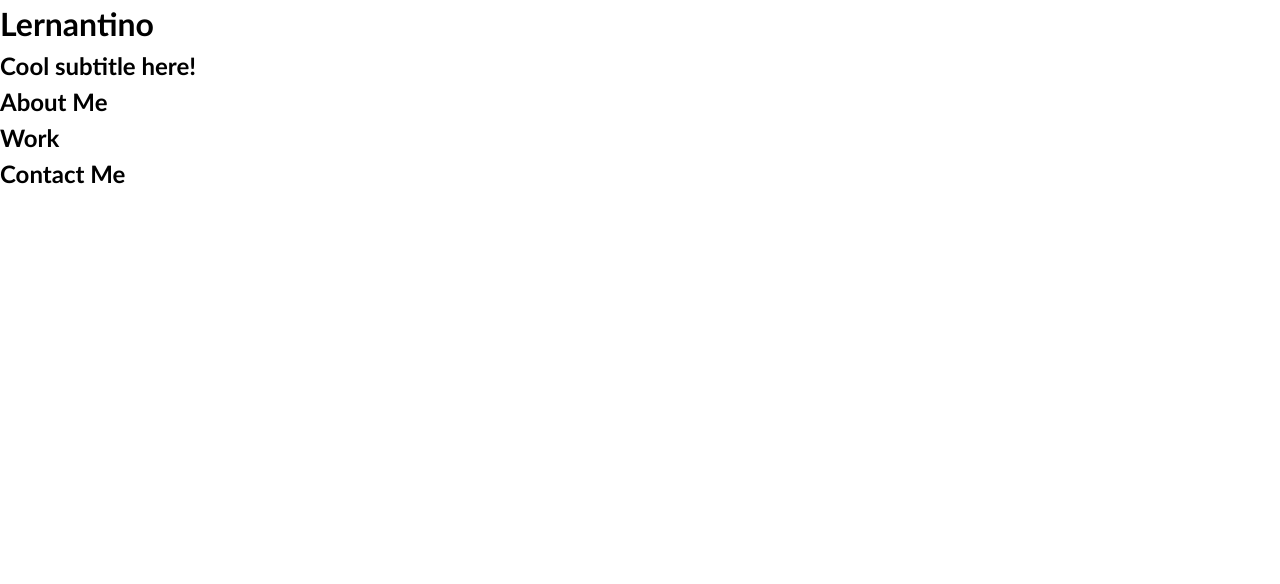
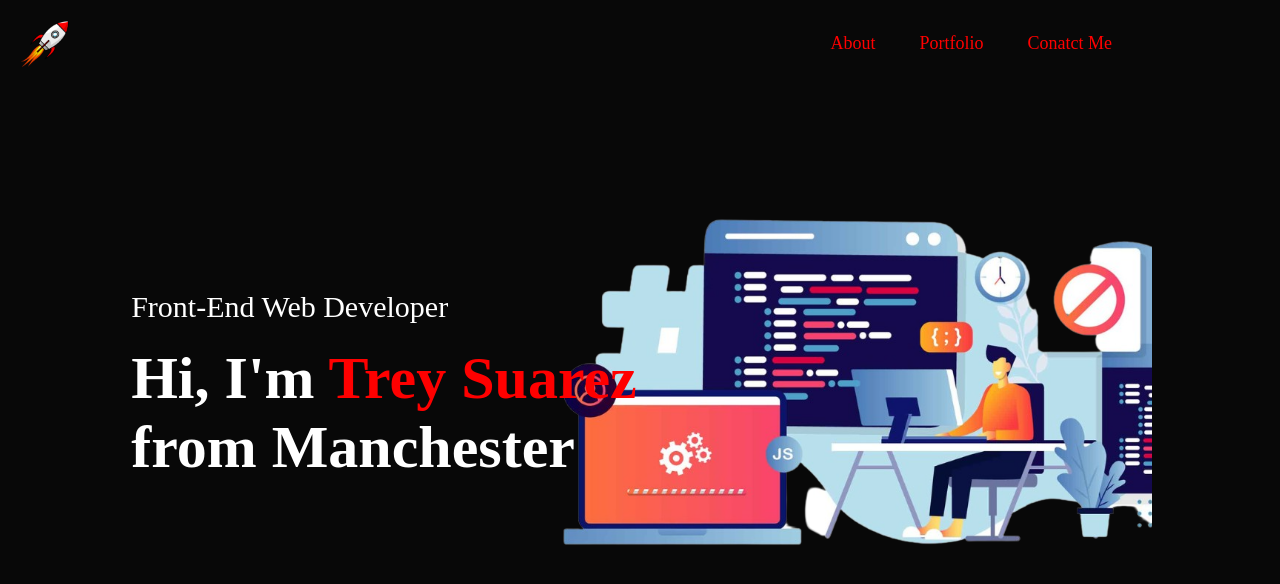
Before and after one commit to Treywsuarez/First-Portfolio, a plain HTML site: page index.html in a window 1280 px wide. Drawn offline with Linux system fonts and the light colour scheme; files that its build step writes are made by us from their sources.

Commit message:
Added and styled Nav section

```diff
--- a/index.html
+++ b/index.html
@@ -1,45 +1,31 @@
 <!DOCTYPE html>
-<html lang="en-gb">
-
+<html lang="en">
 <head>
   <meta charset="UTF-8">
+  <meta http-equiv="X-UA-Compatible" content="IE=edge">
   <meta name="viewport" content="width=device-width, initial-scale=1.0">
-  <meta http-equiv="X-UA-Compatible" content="ie=edge">
-  <title>Lernantino // Web Developer</title>
-  <link rel="stylesheet" href="./assets/css/style.css" />
+  <title>Document</title>
+  <link rel="stylesheet" href="./starter/css/style.css">
+
 </head>
-
 <body>
-  <!-- main logo / nav -->
+  <!--Nav section-->
   <header>
-    <h1>Lernantino</h1>
-    <nav>
-    </nav>
+      <div class="container">
+        <nav>
+          <img src="./starter/images/Cartoon_space_rocket.png" class="logo" alt="">
+          <ul id="sidemenu">
+            <li><a href="#about">About</a></li>
+            <li><a href="#Portfolio">Portfolio</a></li>
+            <li><a href="#Contact">Conatct Me</a></li>
+          </ul>
+        </nav>
+        <div class="header-text">
+          <p>Front-End Web Developer</p>
+          <h1>Hi, I'm <span>Trey Suarez</span><br>from Manchester</h1>
+        </div>
+      </div>
   </header>
 
-  <!-- hero banner -->
-  <section class="hero-banner">
-    <div>
-      <h2>Cool subtitle here!</h2>
-    </div>
-  </section>
-
-  <main class="page-wrapper">
-    <!-- about me -->
-    <section class="page-section" id="about">
-      <h2>About Me</h2>
-    </section>
-
-    <!-- portfolio container -->
-    <section class="page-section" id="work">
-      <h2>Work</h2>
-    </section>
-
-    <!-- contact -->
-    <section class="page-section contact" id="contact">
-      <h2>Contact Me</h2>
-    </section>
-  </main>
 </body>
-
 </html>
--- a/starter/css/style.css
+++ b/starter/css/style.css
@@ -1,23 +1,84 @@
-* {
+*{
+  margin: 0;
+  padding: 0;
+  font-family: 'Times New Roman', Times, serif;
   box-sizing: border-box;
 }
 
-body {
-  margin: 0;
-  padding: 0;
-  font-family: 'Trebuchet MS', 'Lucida Sans Unicode', 'Lucida Grande', 'Lucida Sans', Arial, sans-serif;
-  line-height: 1.5;
+html{
+  scroll-behavior: smooth;
 }
 
-h1,
-h2,
-h3,
-h4,
-h5,
-h6 {
-  margin: 0;
+body{
+  background: #080808;
+  color: #fff;
 }
 
-p {
-  margin: 0;
+header{
+  display: block;
+  width: 90%;
+  height: 100vh;
+  background-image: url(../images/Untitled_design-removebg.png);
+  background-position: center;
+  background-size: cover;
 }
+
+.logo{
+  width: 50px;
+
+
+}
+
+.container{
+  padding: 20px 20px;
+}
+
+nav{
+  display: flex;
+  align-items: center;
+  justify-content: space-between;
+  flex-wrap: wrap;
+}
+
+nav ul li{
+  display: inline-block;
+  list-style: none;
+  margin: 10px 20px;
+  position: relative;
+}
+
+nav ul li a{
+  color: red;
+  text-decoration: none;
+  font-size: 18px;
+}
+
+nav ul li a::after{
+  content: '';
+  width: 0;
+  height: 3px;
+  background: #fff;
+  position: absolute;
+  left: 0;
+  bottom: -6px;
+  transition: 0.5s;
+}
+
+nav ul li a:hover::after{
+  width: 100%;
+}
+
+.header-text{
+  margin: 20% 10%;
+  font-size: 30px;
+
+}
+
+.header-text h1{
+  font-size: 60px;
+  margin: 20px 0px;
+}
+
+span{
+  color: red;
+}
```
Also changed, not shown: starter/images/Cartoon_space_rocket.png (added), starter/images/Trey_LI_photo.jfif (added), starter/images/Untitled_design-removebg.png (added).
